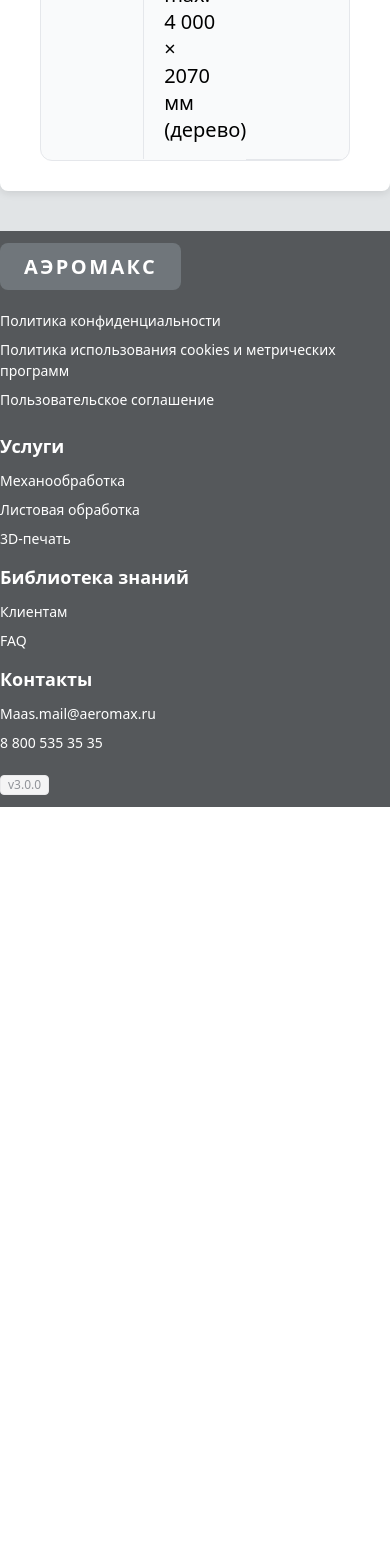
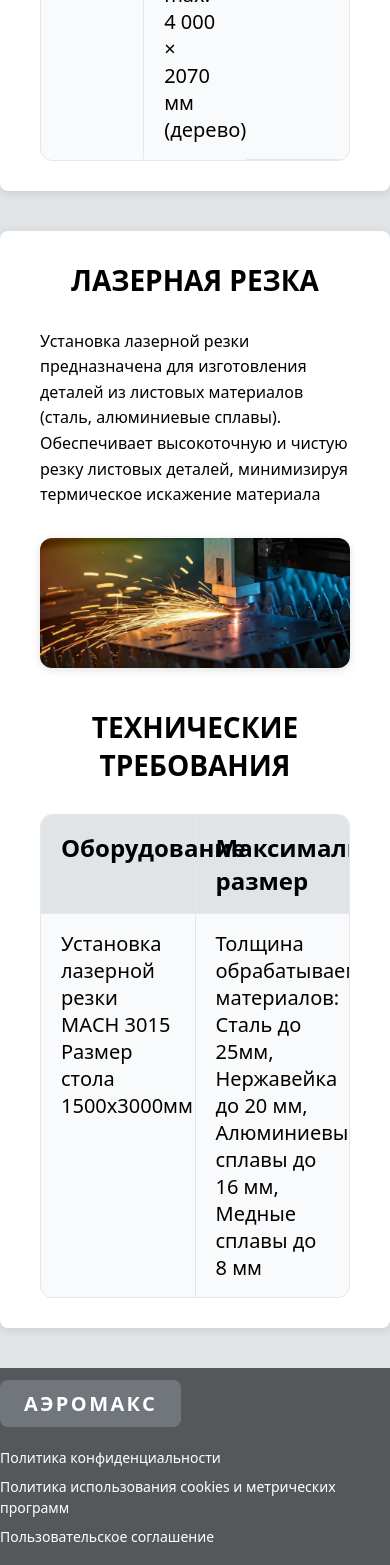
Before and after one commit to js-owl/maas-front, a Vue app: page /mechanical in a window 390 px wide. Shown: the part 3388-4953 px from the top of the page. Before the commit the page ends 4195 px from the top, so only its background shows below. Built offline with nearby package versions, Linux system fonts and the light colour scheme.

Commit message:
Integrate UslugiLaser component into MachiningPage.vue and update type definitions
- Imported UslugiLaser component in MachiningPage.vue to enhance functionality and modularity.
- Updated components.d.ts to include UslugiLaser for improved type definitions and consistency across the codebase.

```diff
--- a/components.d.ts
+++ b/components.d.ts
@@ -108,6 +108,7 @@ declare module 'vue' {
     UploadFiles: typeof import('./src/components/UploadFiles.vue')['default']
     UploadModel: typeof import('./src/components/cad/UploadModel.vue')['default']
     UpperMenu: typeof import('./src/components/UpperMenu.vue')['default']
+    UslugiLaser: typeof import('./src/components/sections/uslugi/UslugiLaser.vue')['default']
     UslugiLathe: typeof import('./src/components/sections/uslugi/UslugiLathe.vue')['default']
     UslugiMilling: typeof import('./src/components/sections/uslugi/UslugiMilling.vue')['default']
     VersionInfo: typeof import('./src/components/VersionInfo.vue')['default']
--- /dev/null
+++ b/src/components/sections/uslugi/UslugiLaser.vue
@@ -0,0 +1,216 @@
+<script lang="ts" setup></script>
+
+<template>
+  <!-- Лазерная резка -->
+  <el-col :offset="3" :span="18" :xs="{ span: 24, offset: 0 }">
+    <div class="content-wrapper">
+      <div class="main-title">ЛАЗЕРНАЯ РЕЗКА</div>
+
+      <div class="description-section">
+        <div class="description-text">
+          Установка лазерной резки предназначена для изготовления деталей из листовых материалов
+          (сталь, алюминиевые сплавы).
+          Обеспечивает высокоточную и чистую резку листовых деталей, минимизируя термическое
+          искажение материала
+        </div>
+
+        <div class="image-wrapper">
+          <img src="/uslugiPages/laser.png" alt="Лазерная резка" class="lathe-image" />
+        </div>
+      </div>
+
+      <div class="technical-requirements">
+        <div class="main-title">ТЕХНИЧЕСКИЕ ТРЕБОВАНИЯ</div>
+
+        <div class="requirements-table-wrapper">
+          <table class="requirements-table">
+            <thead>
+              <tr>
+                <th>Оборудование</th>
+                <th>Максимальный размер</th>
+              </tr>
+            </thead>
+            <tbody>
+              <tr>
+                <td>
+                  Установка лазерной резки МАСН 3015<br>
+                  Размер стола 1500х3000мм
+                </td>
+                <td>
+                  Толщина обрабатываемых материалов:<br />
+                  Сталь до 25мм,<br />
+                  Нержавейка до 20 мм,<br />
+                  Алюминиевые сплавы до 16 мм,<br />
+                  Медные сплавы до 8 мм
+                </td>
+              </tr>
+            </tbody>
+          </table>
+        </div>
+      </div>
+    </div>
+  </el-col>
+</template>
+
+<style scoped>
+.content-wrapper {
+  background-color: #fff;
+  border-radius: 8px;
+  box-shadow: 0 2px 8px rgba(0, 0, 0, 0.1);
+  margin-bottom: 40px;
+  padding: 60px 80px;
+}
+
+.main-title {
+  font-size: 28px;
+  font-weight: 700;
+  color: #000;
+  text-transform: uppercase;
+  margin-bottom: 40px;
+  text-align: left;
+}
+
+.description-section {
+  display: flex;
+  gap: 80px;
+  margin-bottom: 60px;
+  align-items: flex-start;
+}
+
+.description-text {
+  flex: 1;
+  font-size: 22px;
+  font-weight: 400;
+  line-height: 1.6;
+  color: #000;
+  text-align: justify;
+}
+
+.image-wrapper {
+  flex: 0 0 420px;
+  display: flex;
+  justify-content: flex-end;
+}
+
+.lathe-image {
+  max-width: 600px;
+  /* height: 260px; */
+  object-fit: cover;
+  border-radius: 12px;
+  box-shadow: 0 2px 8px rgba(0, 0, 0, 0.12);
+}
+
+.technical-requirements {
+  margin-top: 40px;
+}
+
+.requirements-title {
+  font-size: 36px;
+  font-weight: 700;
+  color: #000;
+  text-transform: uppercase;
+  margin-bottom: 40px;
+  text-align: left;
+}
+
+.requirements-table-wrapper {
+  border-radius: 12px;
+  overflow: hidden;
+  border: 1px solid #e5e7eb;
+  background-color: #f9fafb;
+}
+
+.requirements-table {
+  width: 100%;
+  border-collapse: collapse;
+  table-layout: fixed;
+}
+
+.requirements-table thead {
+  background-color: var(--bgcolor);
+}
+.requirements-table th{
+  font-size: 24px;
+}
+
+.requirements-table th,
+.requirements-table td {
+  padding: 16px 20px;
+  font-size: 20px;
+  font-weight: 500;
+  color: #000;
+  text-align: left;
+  border-bottom: 1px solid #e5e7eb;
+  border-right: 1px solid #e5e7eb;
+  vertical-align: top;
+}
+
+.requirements-table th {
+  font-size: 24px;
+  font-weight: 600;
+}
+
+.requirements-table th:last-child,
+.requirements-table td:last-child {
+  border-right: none;
+}
+
+.requirements-table tr:last-child td {
+  border-bottom: none;
+}
+
+.materials-list {
+  margin: 0;
+  padding-left: 20px;
+  list-style-type: disc;
+}
+
+.materials-list li + li {
+  margin-top: 4px;
+}
+
+@media (max-width: 768px) {
+  .content-wrapper {
+    padding: 30px 40px;
+    margin: 0 0 40px 0;
+  }
+
+  .main-title {
+    font-size: 28px;
+    text-align: center;
+    margin-bottom: 30px;
+  }
+
+  .description-section {
+    flex-direction: column;
+    gap: 30px;
+    margin-bottom: 40px;
+  }
+
+  .description-text {
+    font-size: 16px;
+    text-align: left;
+  }
+
+  .image-wrapper {
+    flex: 1;
+    justify-content: center;
+  }
+
+  .lathe-image {
+    max-width: 100%;
+    height: auto;
+  }
+
+  .requirements-title {
+    font-size: 22px;
+    text-align: center;
+    margin-bottom: 30px;
+  }
+
+  .requirements-grid {
+    grid-template-columns: 1fr;
+    gap: 30px;
+  }
+}
+</style>
--- a/src/pages/MachiningPage.vue
+++ b/src/pages/MachiningPage.vue
@@ -1,5 +1,6 @@
 <script lang="ts" setup>
 import UslugiLathe from '../components/sections/uslugi/UslugiLathe.vue'
+import UslugiLaser from '../components/sections/uslugi/UslugiLaser.vue'
 import UslugiMilling from '../components/sections/uslugi/UslugiMilling.vue'
 </script>
 
@@ -9,6 +10,7 @@ import UslugiMilling from '../components/sections/uslugi/UslugiMilling.vue'
     <el-row>
       <UslugiLathe />
       <UslugiMilling />
+      <UslugiLaser />
     </el-row>
   </div>
 </template>
```
Also changed, not shown: public/uslugiPages/laser.png (added).
